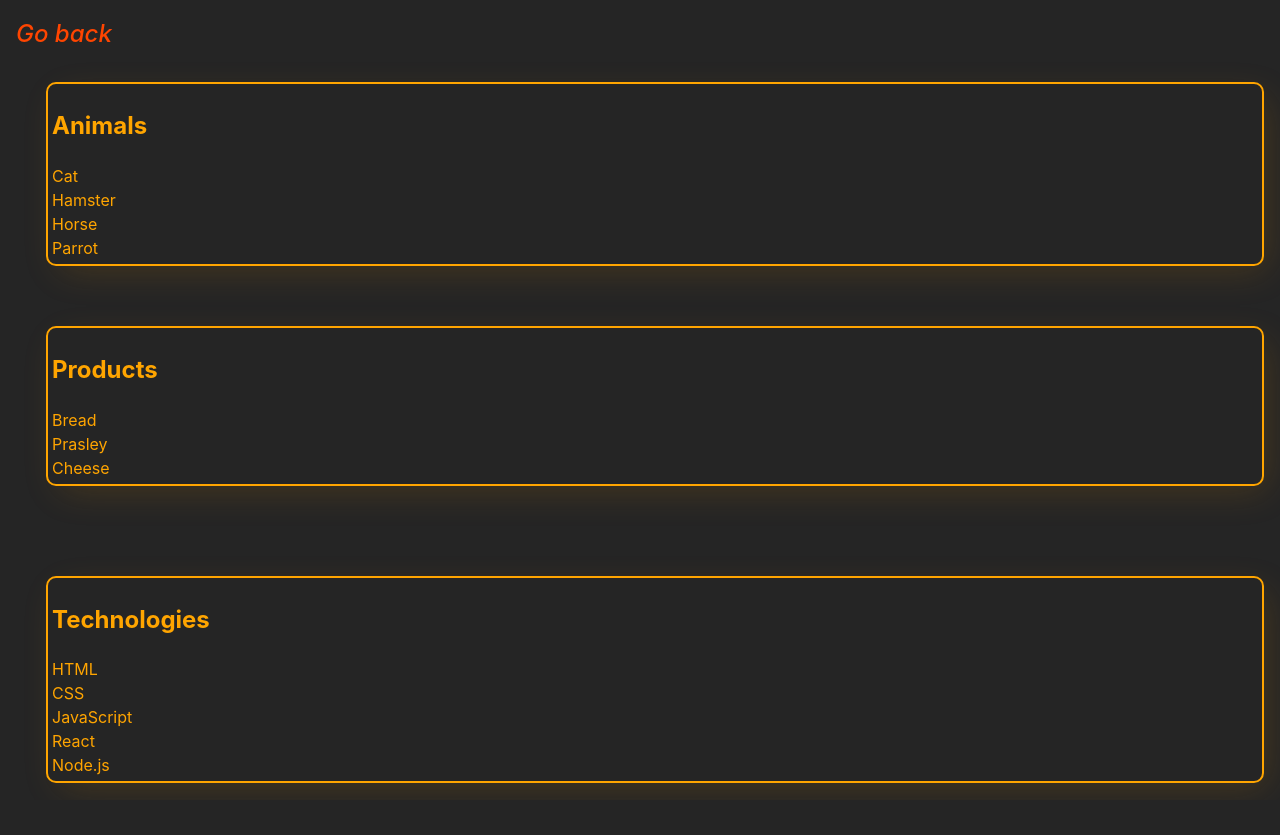
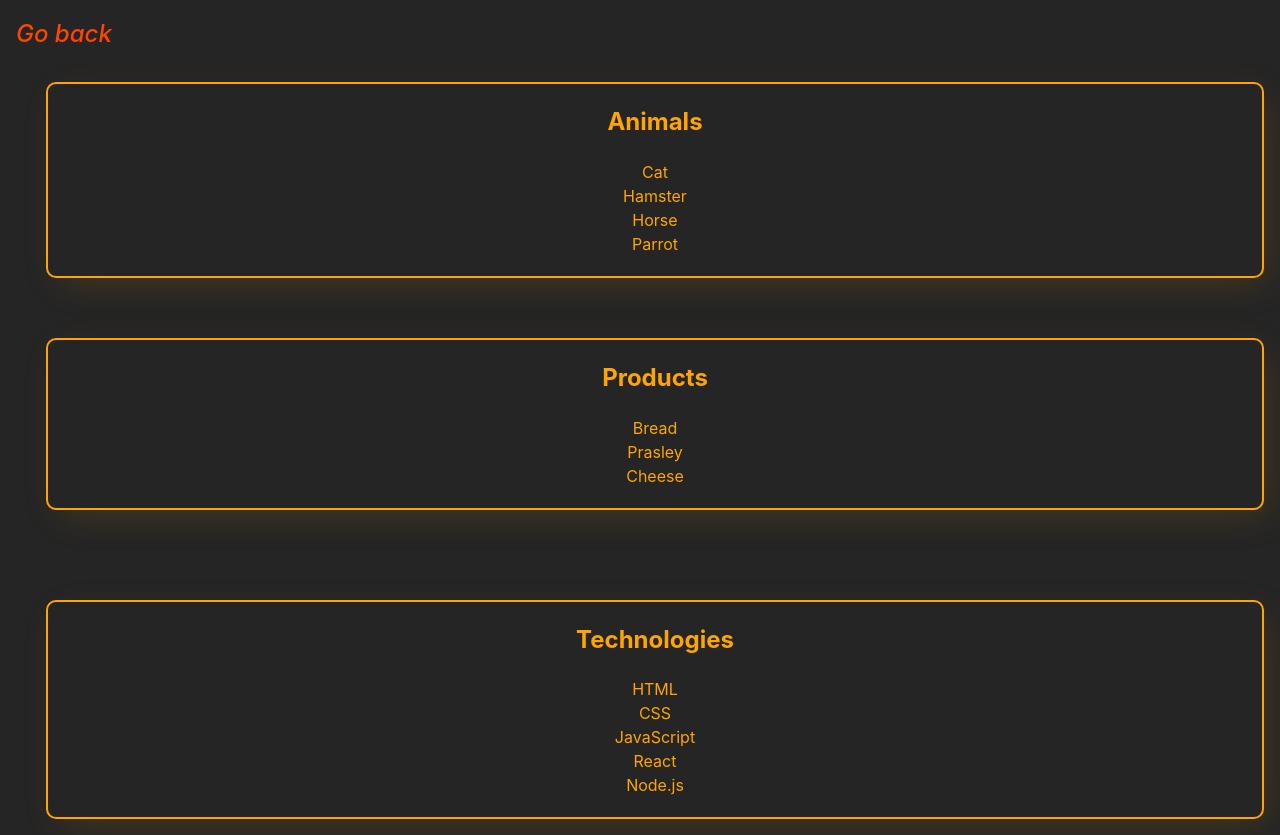
Before and after one commit to Caraset/goit-js-hw-06, a plain HTML site: page task-01.html in a window 1280 px wide. Before the commit the page ends 800 px from the top, so only its background shows below. Drawn offline with Linux system fonts and the light colour scheme.

Commit message:
Update common.css

```diff
--- a/css/common.css
+++ b/css/common.css
@@ -52,7 +52,9 @@ ul {
 
   overflow: hidden;
 
-  padding: 4px;
+  text-align: center;
+
+  padding: 0 0 20px 0;
 
   border: solid 2px #ffa500;
   border-radius: 10px;
```
